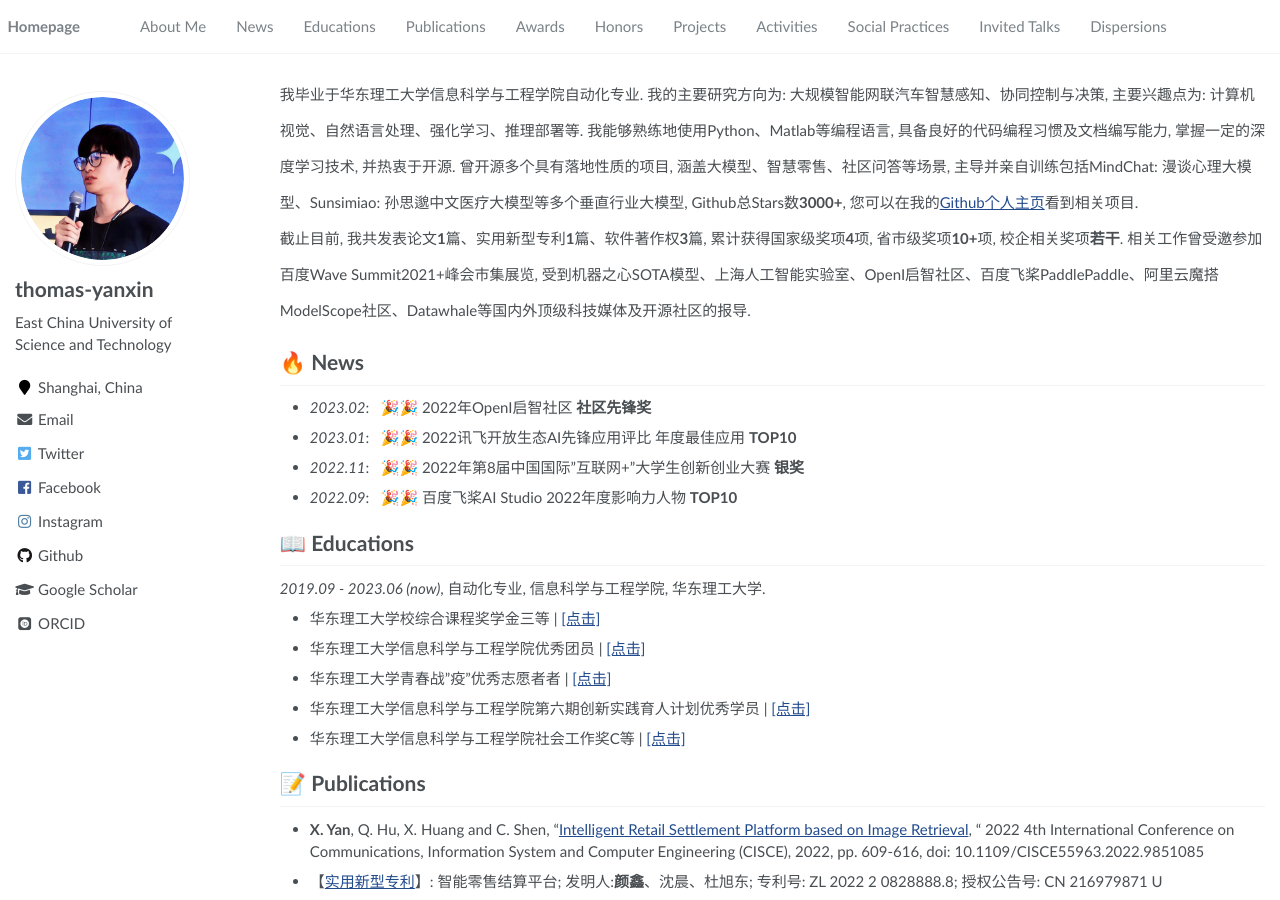
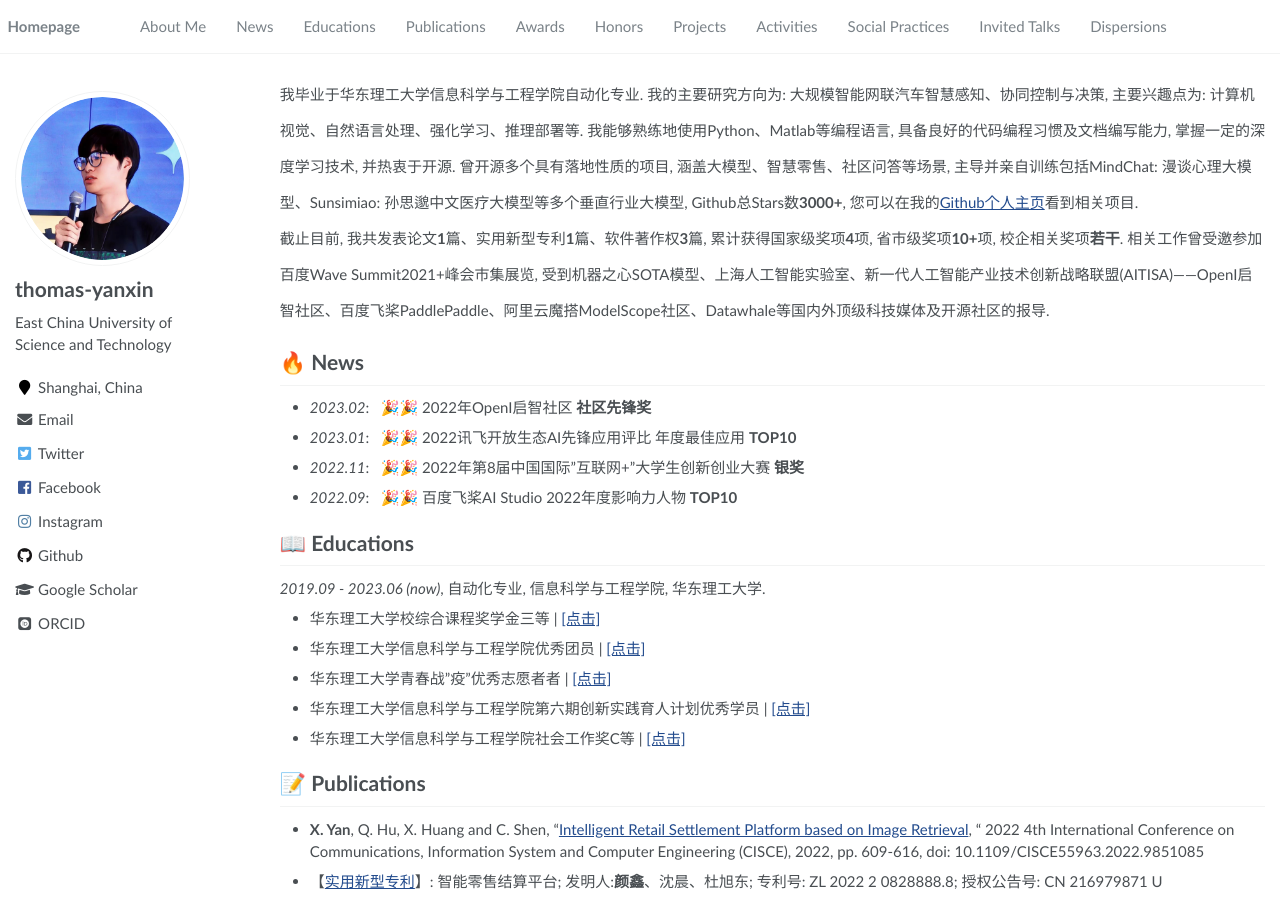
Before and after one commit to thomas-yanxin/thomas-yanxin.github.io, a Jekyll site: the page built from _pages/about.md, in a window 1280 px wide and 900 px high. Built offline with Jekyll 4.4.1, drawn with Linux system fonts in a browser that asks for light colours; some web fonts are replaced.

Commit message:
Update about.md

```diff
--- a/_pages/about.md
+++ b/_pages/about.md
@@ -20,7 +20,7 @@ redirect_from:
 <p style="line-height:2.4; ">
 我毕业于华东理工大学信息科学与工程学院自动化专业. 我的主要研究方向为: 大规模智能网联汽车智慧感知、协同控制与决策, 主要兴趣点为: 计算机视觉、自然语言处理、强化学习、推理部署等. 我能够熟练地使用Python、Matlab等编程语言, 具备良好的代码编程习惯及文档编写能力, 掌握一定的深度学习技术, 并热衷于开源. 曾开源多个具有落地性质的项目, 涵盖大模型、智慧零售、社区问答等场景, 主导并亲自训练包括MindChat: 漫谈心理大模型、Sunsimiao: 孙思邈中文医疗大模型等多个垂直行业大模型, Github总Stars数<strong>3000+</strong>, 您可以在我的<a href='https://github.com/thomas-yanxin'>Github个人主页</a>看到相关项目.
 <br/>
-截止目前, 我共发表论文<strong>1</strong>篇、实用新型专利<strong>1</strong>篇、软件著作权<strong>3</strong>篇, 累计获得国家级奖项<strong>4</strong>项, 省市级奖项<strong>10+</strong>项, 校企相关奖项<strong>若干</strong>. 相关工作曾受邀参加百度Wave Summit2021+峰会市集展览, 受到机器之心SOTA模型、上海人工智能实验室、OpenI启智社区、百度飞桨PaddlePaddle、阿里云魔搭ModelScope社区、Datawhale等国内外顶级科技媒体及开源社区的报导.
+截止目前, 我共发表论文<strong>1</strong>篇、实用新型专利<strong>1</strong>篇、软件著作权<strong>3</strong>篇, 累计获得国家级奖项<strong>4</strong>项, 省市级奖项<strong>10+</strong>项, 校企相关奖项<strong>若干</strong>. 相关工作曾受邀参加百度Wave Summit2021+峰会市集展览, 受到机器之心SOTA模型、上海人工智能实验室、新一代人工智能产业技术创新战略联盟(AITISA)——OpenI启智社区、百度飞桨PaddlePaddle、阿里云魔搭ModelScope社区、Datawhale等国内外顶级科技媒体及开源社区的报导.
 </p>
 
 # 🔥 News
```
